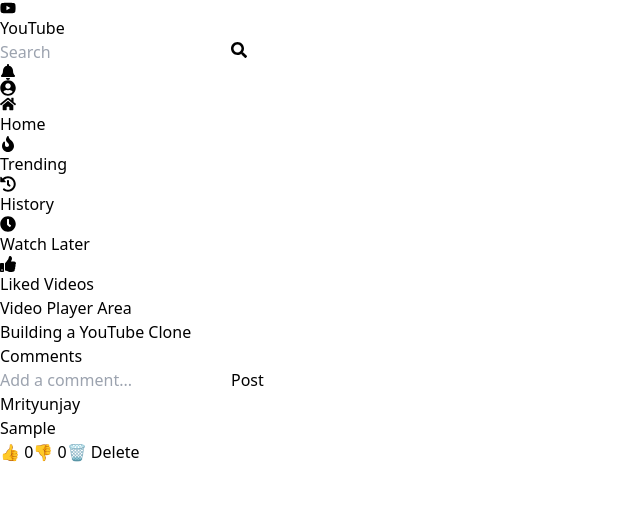
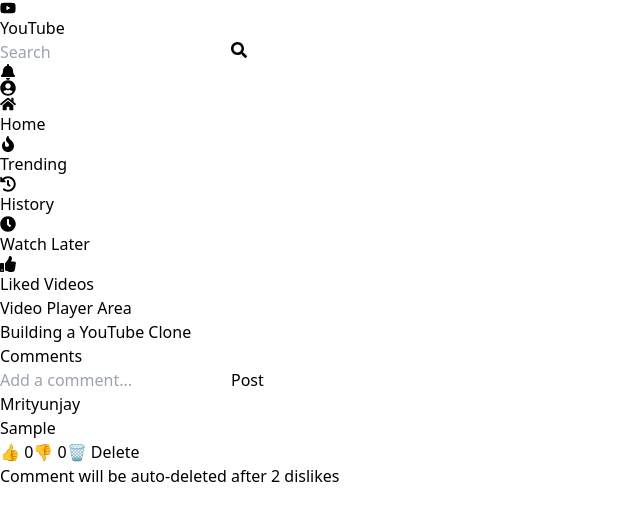
Before and after one commit to anshnarayan777/youtube-clone, a React app in the folder frontend/: page /video in a window 1280 px wide. Both pictures are taken after typing "Sample" into the empty fields and a click on the button "Post". Shown: the top 520 px of the page, without its empty margins (0-640 px from the left). Built offline with nearby package versions, Linux system fonts and the light colour scheme; the HTML template or start-up script is replaced by a standard one.

Commit message:
implemented auto delete comment after two dislikes

```diff
--- a/frontend/src/pages/VideoPage.jsx
+++ b/frontend/src/pages/VideoPage.jsx
@@ -32,7 +32,15 @@
 
     updatedComments[index].dislikes += 1;
 
-    setComments(updatedComments);
+    if (updatedComments[index].dislikes >= 2) {
+      const filteredComments = updatedComments.filter(
+        (_, i) => i !== index
+      );
+
+      setComments(filteredComments);
+    } else {
+      setComments(updatedComments);
+    }
   };
 
   const deleteComment = (index) => {
@@ -111,6 +119,10 @@
                   🗑 Delete
                 </button>
               </div>
+
+              <p className="text-xs text-gray-400 mt-2">
+                Comment will be auto-deleted after 2 dislikes
+              </p>
             </div>
           ))}
         </div>
```
